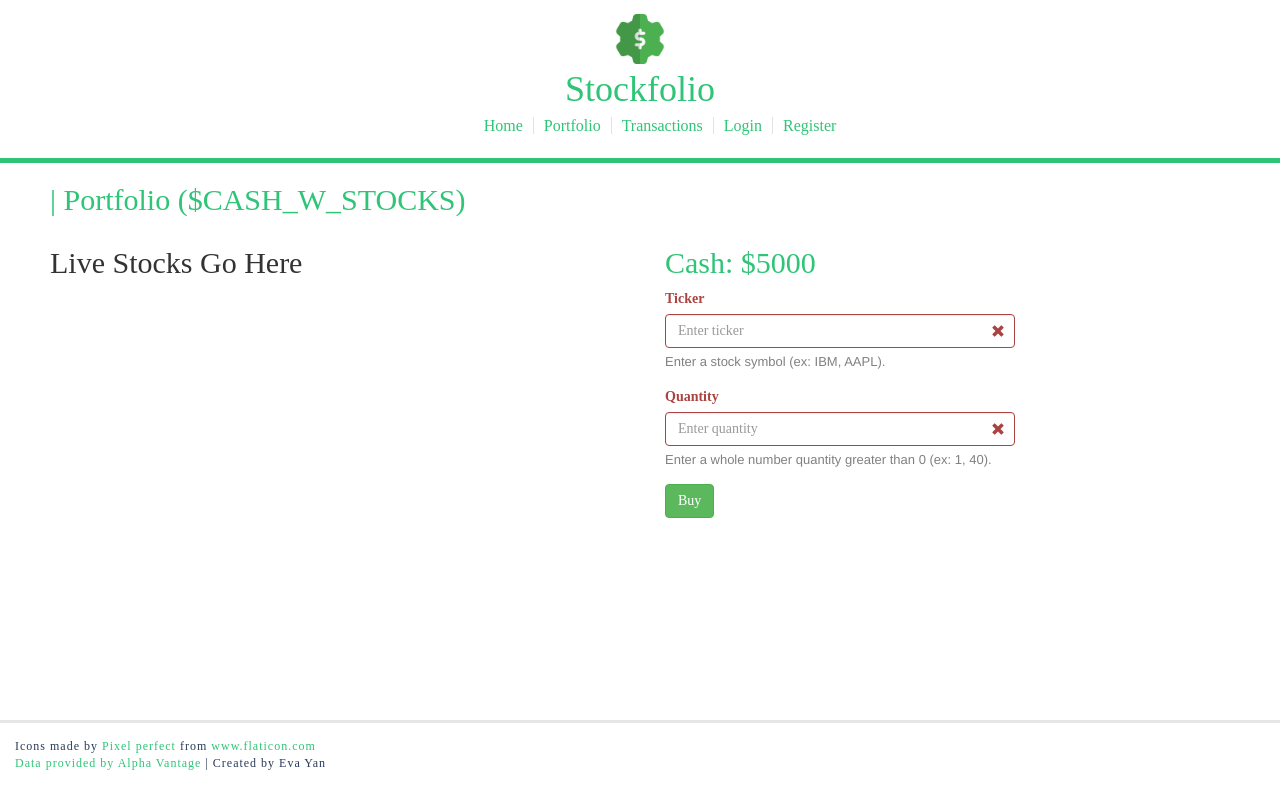
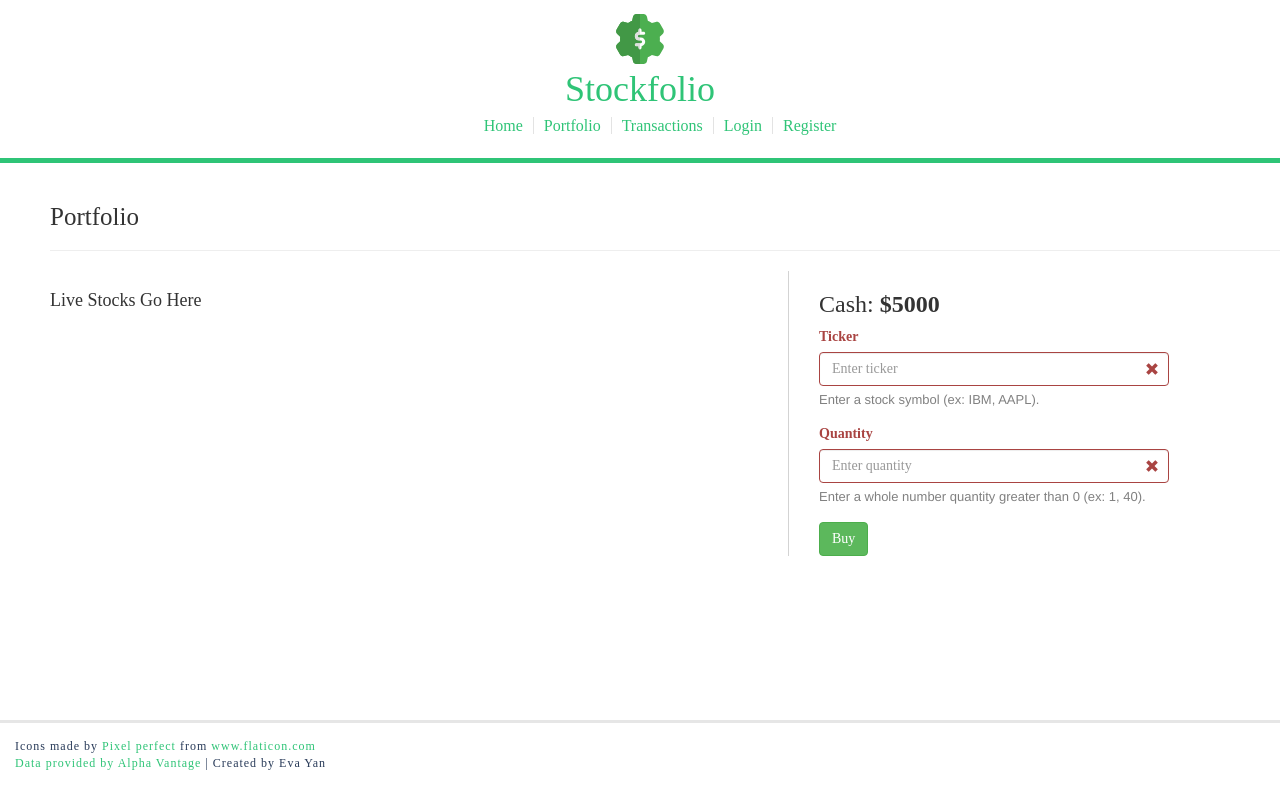
Before and after one commit to skeyan/stock-portfolio, a React (Create React App) app in the folder front-end/: page /portfolio in a window 1280 px wide. Built offline with nearby package versions, Linux system fonts and the light colour scheme.

Commit message:
Made styling of Portfolio page match rest of the app

```diff
--- a/front-end/src/views/PurchaseView.jsx
+++ b/front-end/src/components/Purchase.jsx
@@ -5,7 +5,7 @@ import { connect } from "react-redux";
 import { getStockPrices } from '../store/rootReducer';
 
 
-class PurchaseView extends Component {
+class Purchase extends Component {
     constructor()
     {
         super();
@@ -72,7 +72,7 @@ class PurchaseView extends Component {
     render() {
         return (
             <div>
-                <h3 id="portfolio-header">Cash: ${this.props.cash}</h3>
+                <h3 id="portfolio-header">Cash: <b>${this.props.cash}</b></h3>
                 <form className="purchase-form" onSubmit={this.handleSubmit}>
                     <FormGroup controlId="formBasicText" validationState={this.validateTicker()}>
                         <ControlLabel className="purchase-form-titles">Ticker</ControlLabel>
@@ -126,4 +126,4 @@ const mapDispatchToProps = dispatch => {
   };
 
 // Connect this component to the store
-export default connect(mapStateToProps, mapDispatchToProps)(PurchaseView);
+export default connect(mapStateToProps, mapDispatchToProps)(Purchase);
--- a/front-end/src/containers/Navbar.js
+++ b/front-end/src/containers/Navbar.js
@@ -23,7 +23,7 @@ const Navbar = (props) => {
     return (
         <div className="App-Header">
             <div className="App-Title">
-                <img src="/bank.png" alt="bank symbol" width="50px"/>
+                <img src="/bank.svg" alt="bank symbol" width="50px"/>
                 <br />
                 Stockfolio
             </div>
--- a/front-end/src/containers/Portfolio.js
+++ b/front-end/src/containers/Portfolio.js
@@ -1,7 +1,8 @@
 import React, { Component } from 'react';
 import '../styles/Portfolio.css';
-import PurchaseView from '../views/PurchaseView';
+import Purchase from '../components/Purchase';
 import AlertDimissable from '../views/AlertView';
+import { PageHeader} from "react-bootstrap";
 import { connect } from "react-redux";
 import { setCash, setError, getStockPrices } from '../store/rootReducer';
 
@@ -55,14 +56,14 @@ class Portfolio extends Component {
 
         return (
             <div className="portfolio-container">
-                <h3 id="portfolio-header">| Portfolio ($CASH_W_STOCKS)</h3>
-                <div className="column">
+                <PageHeader>Portfolio</PageHeader>
+                <div className="column-big">
                     <h2>Live Stocks Go Here</h2>
                 </div>
-                <div className="column">
+                <div className="column-small">
                     { windowVar }
-                    {/* PurchaseView is the component where the user can purchase stocks. */}
-                    <PurchaseView cash={this.props.cash} />
+                    {/* Purchase is the component where the user can purchase stocks. */}
+                    <Purchase cash={this.props.cash} />
                 </div>
             </div>
         );
--- a/front-end/src/styles/Portfolio.css
+++ b/front-end/src/styles/Portfolio.css
@@ -1,13 +1,19 @@
-h3#portfolio-header {
+/* h3#portfolio-header {
     font-family: avenir-black;
     font-size: 30px;
     color: #2fc477;
+} */
+
+.portfolio-container h1 {
+    font-family: avenir-black;
+    font-size: 25px;
 }
 
 .portfolio-container {
     padding-left: 50px;
     font-family: avenir-medium;
     display: inline;
+    padding-bottom: 20px;
 }
 
 .portfolio-container:after {
@@ -16,9 +22,20 @@ h3#portfolio-header {
     clear: both;
 }
 
-.column {
+.column-big {
     float:left;
-    width: 50%;
+    width: 60%;
+}
+
+.column-big h2 {
+    font-size: 18px;
+}
+
+.column-small {
+    float:left;
+    padding-left: 30px;
+    width: 40%;
+    border-left: 1px solid lightgray;
 }
 
 /* Purchase Form Styling --------------------------------------- */
--- a/front-end/src/styles/Transactions.css
+++ b/front-end/src/styles/Transactions.css
@@ -1,7 +1,6 @@
 .transactions-container {
     padding-left: 50px;
     width: 650px;
-    color: #293B59;
 }
 
 .transactions-container h1 {
--- a/front-end/src/views/RegisterView.jsx
+++ b/front-end/src/views/RegisterView.jsx
@@ -1,23 +1,22 @@
-import React, { Component } from 'react';
+import React  from 'react';
 import "../styles/Login.css";
 import '../styles/Portfolio.css';
 import { Link } from 'react-router-dom';
 import { Button, FormGroup, FormControl, ControlLabel } from "react-bootstrap";
 
-class RegisterView extends Component {
-    render() {
+const RegisterView = props => {
     return (
         <div>
-                { this.props.registrationAlert }
+            { props.registrationAlert }
             <div className="Login">
-                    <form onSubmit={this.props.handleSubmit}>
+                <form onSubmit={props.handleSubmit}>
                     <FormGroup controlId="email" bsSize="large">
                         <ControlLabel>Full Name</ControlLabel>
                         <FormControl
                         autoFocus
                         type="text"
-                            value={this.props.name}
-                            onChange={e => this.props.setName(e.target.value)}
+                        value={props.name}
+                        onChange={e => props.setName(e.target.value)}
                         className="form-input"
                         />
                     </FormGroup>
@@ -26,21 +25,21 @@ class RegisterView extends Component {
                         <FormControl
                         autoFocus
                         type="email"
-                            value={this.props.email}
-                            onChange={e => this.props.setEmail(e.target.value)}
+                        value={props.email}
+                        onChange={e => props.setEmail(e.target.value)}
                         className="form-input"
                         />
                     </FormGroup>
                     <FormGroup controlId="password" bsSize="large">
                         <ControlLabel>Password</ControlLabel>
                         <FormControl
-                            value={this.props.password}
-                            onChange={e => this.props.setPassword(e.target.value)}
+                        value={props.password}
+                        onChange={e => props.setPassword(e.target.value)}
                         type="password"
                         className="form-input"
                         />
                     </FormGroup>
-                        <Button block bsSize="large" disabled={!this.props.validateForm()} type="submit">
+                    <Button block bsSize="large" disabled={!props.validateForm()} type="submit">
                         Register
                     </Button>
                     <p className="no-account">Already have an account? <Link to="/login">Login here.</Link></p>
@@ -51,7 +50,6 @@ class RegisterView extends Component {
         </div>
     );
 }
-}
 
 // Connect this component to the store
 export default RegisterView;
--- a/front-end/src/views/TransactionsView.jsx
+++ b/front-end/src/views/TransactionsView.jsx
@@ -1,13 +1,11 @@
-import React, { Component } from "react";
+import React from "react";
 import { Link } from 'react-router-dom';
 import '../styles/Transactions.css';
 import { ListGroup, ListGroupItem, PageHeader} from "react-bootstrap";
-import Loading from './Loading.js';
-
+import Loading from '../components/Loading.js';
 import "../styles/Transactions.css";
 
-class TransactionsView extends Component {
-    render() {
+const TransactionsView = props => {
     // Render conditionally depending on
     // 1. if logged in, and have transactions
     // 2. if logged in, with no transactions
@@ -18,11 +16,11 @@ class TransactionsView extends Component {
             <PageHeader>Transactions History</PageHeader>
             <Loading />
             <ListGroup>
-                { this.props.numTransactions > 0 ? (
-                    this.props.transactionsArray.map((transaction, i) => (
+            { props.numTransactions > 0 ? (
+                props.transactionsArray.map((transaction, i) => (
                     <ListGroupItem key={i}><b>{transaction.time.toString().substring(0, 10)}</b> - BUY ({transaction.tickerSymbol.toUpperCase()}) - {transaction.quantity} Shares @ ${transaction.totalCost}</ListGroupItem>
                 ))
-                ) : this.props.loggedIn ? (
+            ) : props.loggedIn ? (
                 <h3>You have no transactions. Visit your <Link to="/portfolio">portfolio</Link> to buy stocks.
                 </h3>
             ) : (
@@ -33,6 +31,5 @@ class TransactionsView extends Component {
         </div>
     );
 }
-}
 
 export default TransactionsView;
```
Also changed, not shown: front-end/public/bank.svg (added), front-end/src/components/Loading.js (renamed from front-end/src/views/Loading.js). Lines whose indentation alone changed are shown as unchanged.
